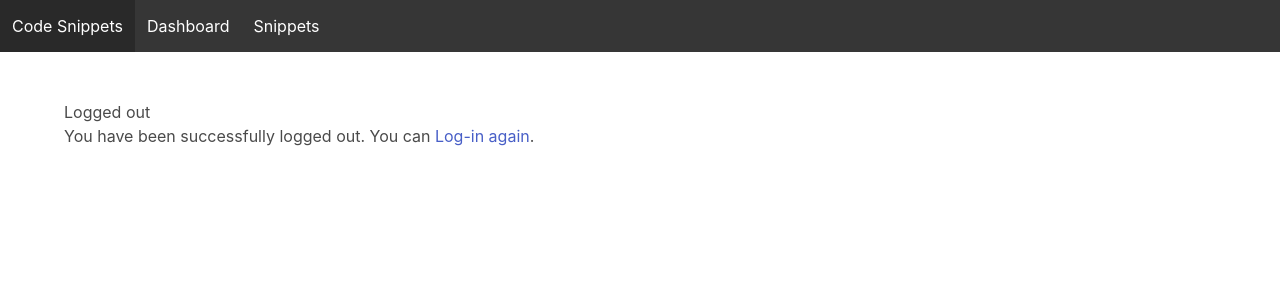
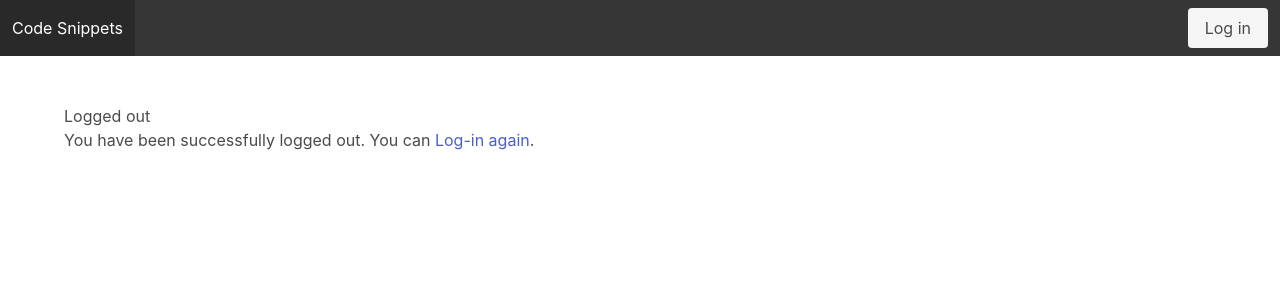
Before and after one commit to raj3k/code_snip, a Django app: template account/templates/logged_out.html in a window 1280 px wide. Shown: the top 300 px of the page. Run offline with Django 3.2, Linux system fonts and the light colour scheme; the template is opened without the code that fills it, so the values that code supplies are empty.

Commit message:
added login and logout buttons; if block to hide navbar items for loggout users

```diff
--- a/account/templates/base.html
+++ b/account/templates/base.html
@@ -13,15 +13,33 @@
       </a>
     </div>
 
+    {% if request.user.is_authenticated %}
     <div class="navbar-menu">
       <div class="navbar-start">
-        <a class="navbar-item {% if section == 'dashboard' %}is-active{% endif %}">
+        <a href="{% url 'dashboard' %}" class="navbar-item {% if section == 'dashboard' %}is-active{% endif %}">
           Dashboard
         </a>
 
-        <a class="navbar-item {% if section == 'snippets' %}is-active{% endif %}">
+        <a href="#" class="navbar-item {% if section == 'snippets' %}is-active{% endif %}">
           Snippets
         </a>
+      </div>
+    </div>
+    {% endif %}
+
+    <div class="navbar-end">
+      <div class="navbar-item">
+        <div class="buttons">
+          {% if request.user.is_authenticated %}
+          <a href="{% url 'logout' %}" class="button is-light">
+            Logout
+          </a>
+          {% else %}
+          <a href="{% url 'login' %}" class="button is-light">
+            Log in
+          </a>
+          {% endif %}
+        </div>
       </div>
     </div>
   </nav>
```
